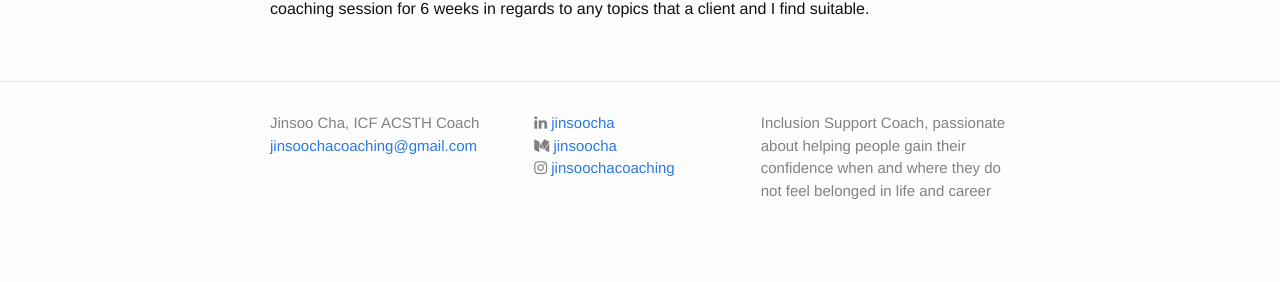
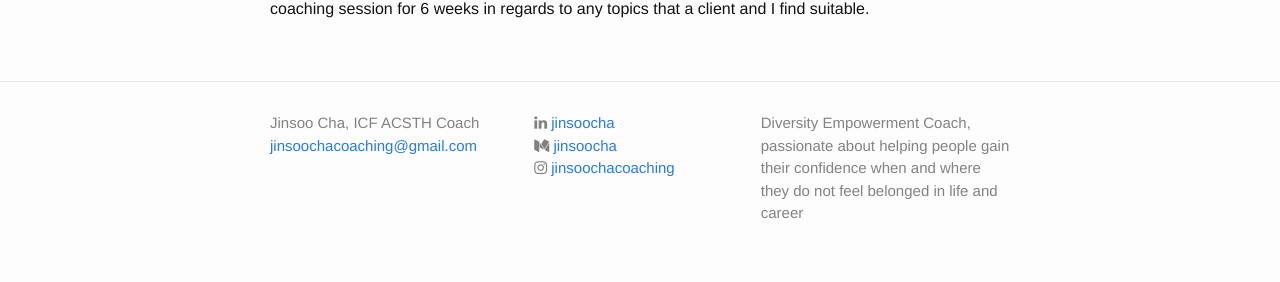
Before and after one commit to jinsoocha/jinsoocha.github.io, a Jekyll site: the page built from index.html, in a window 1280 px wide. Shown: the part 1073-1355 px from the top of the page. Built offline with Jekyll 4.4.1, drawn with Linux system fonts in a browser that asks for light colours; nearby versions of some CDN libraries.

Commit message:
Update _config.yml

```diff
--- a/_config.yml
+++ b/_config.yml
@@ -10,7 +10,7 @@ title: Jinsoo Cha Coaching
 name: Jinsoo Cha, ICF ACSTH Coach
 email: jinsoochacoaching@gmail.com
 description: > # this means to ignore newlines until "baseurl:"
-  Inclusion Support Coach, passionate about helping people gain their confidence when and where they do not feel belonged in life and career
+  Diversity Empowerment Coach, passionate about helping people gain their confidence when and where they do not feel belonged in life and career
 baseurl: "" # the subpath of your site, e.g. /blog
 url: "jinsoocha.github.io" # the base hostname & protocol for your site
 
```
